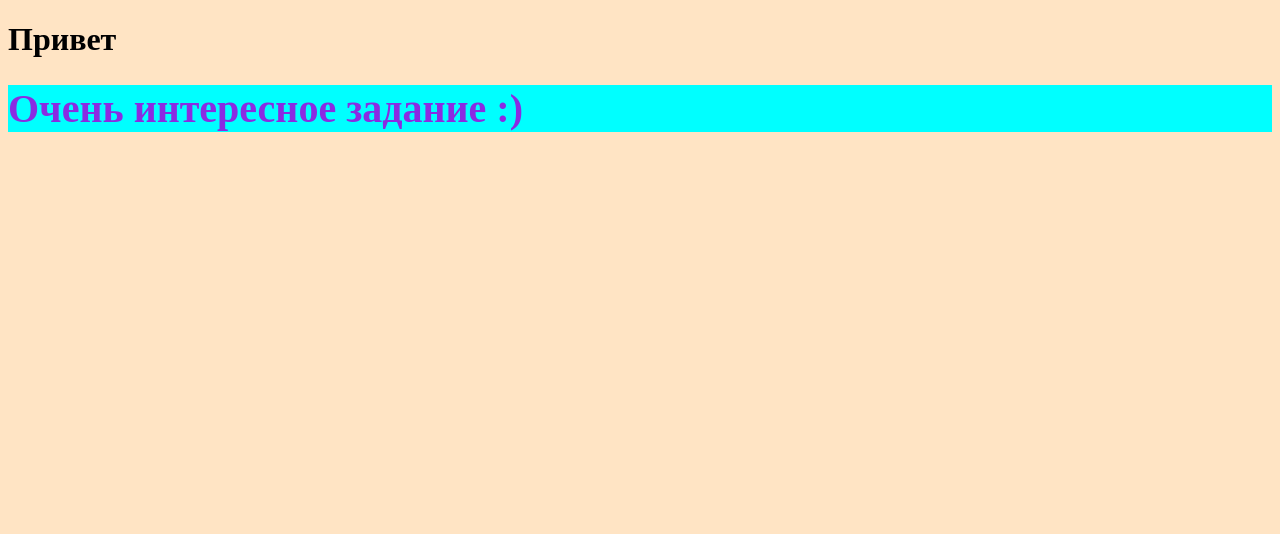
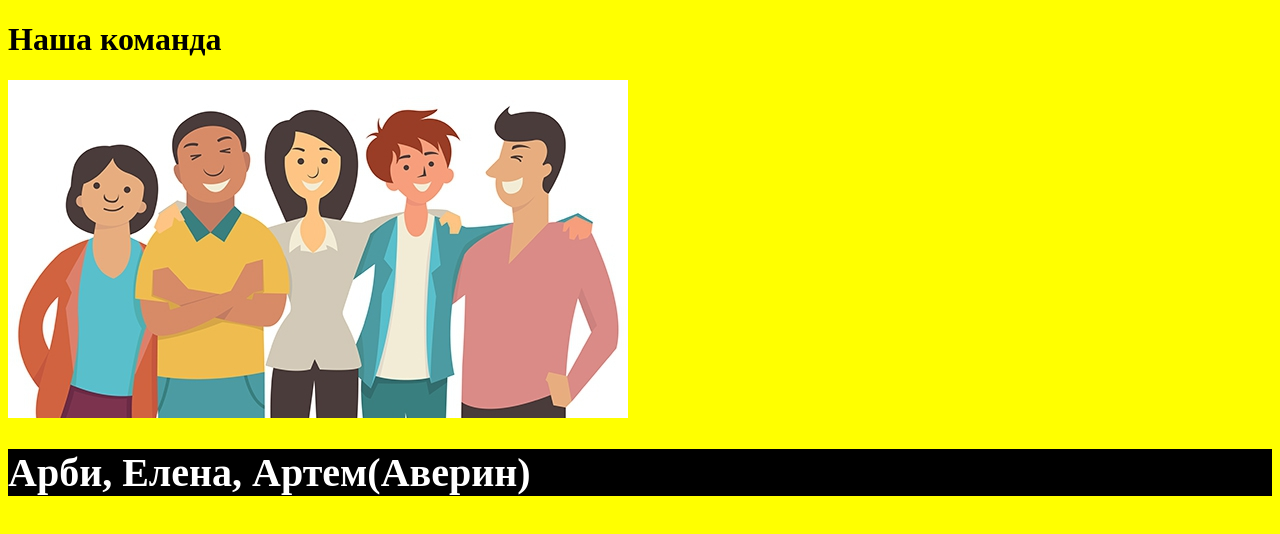
Before and after one commit to arbeewka/Repoz, a plain HTML site: page Index.html in a window 1280 px wide. Drawn offline with Linux system fonts and the light colour scheme.

Commit message:
redid Artem Index.html and Style.css

```diff
--- a/Index.html
+++ b/Index.html
@@ -8,13 +8,13 @@
     <title>Document</title>
 </head>
 <body>
-    <h1>Привет</h1>
+    <h1>Наша команда</h1><img src="team.jpg" alt="team">
     <title>Тест на Git</title>
     <link rel="stylesheet" href="Styles.css">
 </head>
 <body>
     <main class="main">
-        <h1 class="title">Очень интересное задание :) </h1>
+        <h1 class="title">Арби, Елена, Артем(Аверин) </h1>
     </main>
 </body>
 </html>
--- a/Styles.css
+++ b/Styles.css
@@ -1,10 +1,10 @@
 body{
-    background-color: bisque;
+    background-color: yellow;
 }
 .main {
-    background-color: aqua;
+    background-color: black;
 }
 .title {
     font-size: 40px;
-    color: blueviolet;
+    color: white
 }
```
